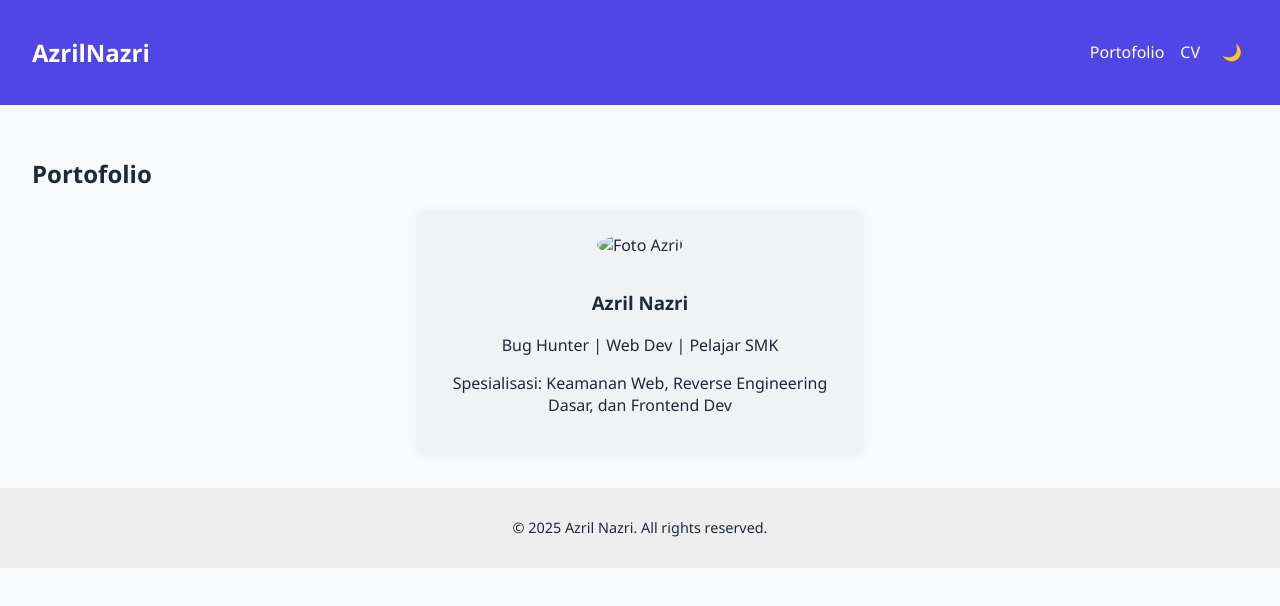
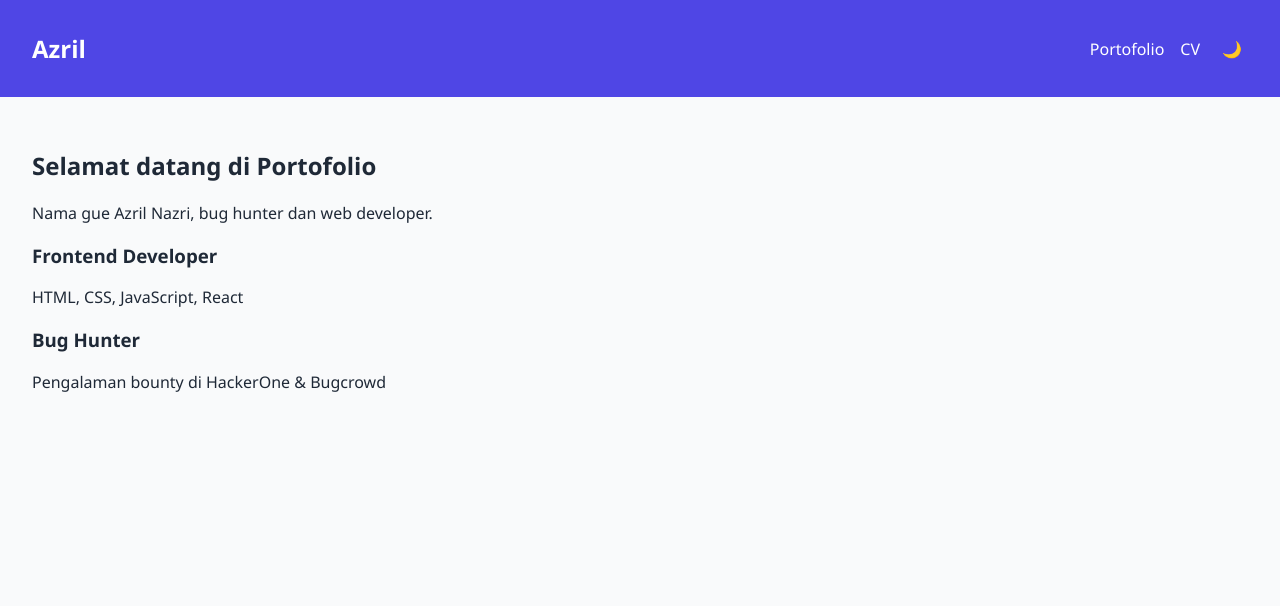
Before and after one commit to Xzrii1/Alah, a plain HTML site: page index.html in a window 1280 px wide. Drawn offline with Linux system fonts and the light colour scheme.

Commit message:
Update index.html

```diff
--- a/index.html
+++ b/index.html
@@ -2,16 +2,17 @@
 <html lang="id">
 <head>
   <meta charset="UTF-8" />
-  <meta name="viewport" content="width=device-width, initial-scale=1.0"/>
-  <title>Portofolio Azril Nazri</title>
-  <link rel="stylesheet" href="style.css">
+  <meta name="viewport" content="width=device-width, initial-scale=1" />
+  <title>Azril Nazri - Portofolio</title>
+  <link rel="stylesheet" href="style.css" />
+  <script defer src="script.js"></script>
 </head>
 <body>
-  <header>
-    <nav class="navbar">
-      <h1 class="logo">AzrilNazri</h1>
+  <header class="navbar">
+    <h1 class="logo">Azril</h1>
+    <nav>
       <ul>
-        <li><a href="index.html">Portofolio</a></li>
+        <li><a href="index.html" class="active">Portofolio</a></li>
         <li><a href="cv.html">CV</a></li>
         <li><button id="theme-toggle"><span id="theme-icon">🌙</span></button></li>
       </ul>
@@ -19,21 +20,20 @@
   </header>
 
   <main>
-    <section>
-      <h2>Portofolio</h2>
-      <div class="portfolio-card">
-        <img src="foto-kamu.jpg" alt="Foto Azril">
-        <h3>Azril Nazri</h3>
-        <p>Bug Hunter | Web Dev | Pelajar SMK</p>
-        <p>Spesialisasi: Keamanan Web, Reverse Engineering Dasar, dan Frontend Dev</p>
+    <section class="hero">
+      <h2>Selamat datang di Portofolio</h2>
+      <p>Nama gue Azril Nazri, bug hunter dan web developer.</p>
+      <div class="cards">
+        <div class="card">
+          <h3>Frontend Developer</h3>
+          <p>HTML, CSS, JavaScript, React</p>
+        </div>
+        <div class="card">
+          <h3>Bug Hunter</h3>
+          <p>Pengalaman bounty di HackerOne & Bugcrowd</p>
+        </div>
       </div>
     </section>
   </main>
-
-  <footer>
-    <p>© 2025 Azril Nazri. All rights reserved.</p>
-  </footer>
-
-  <script src="script.js"></script>
 </body>
 </html>
```
